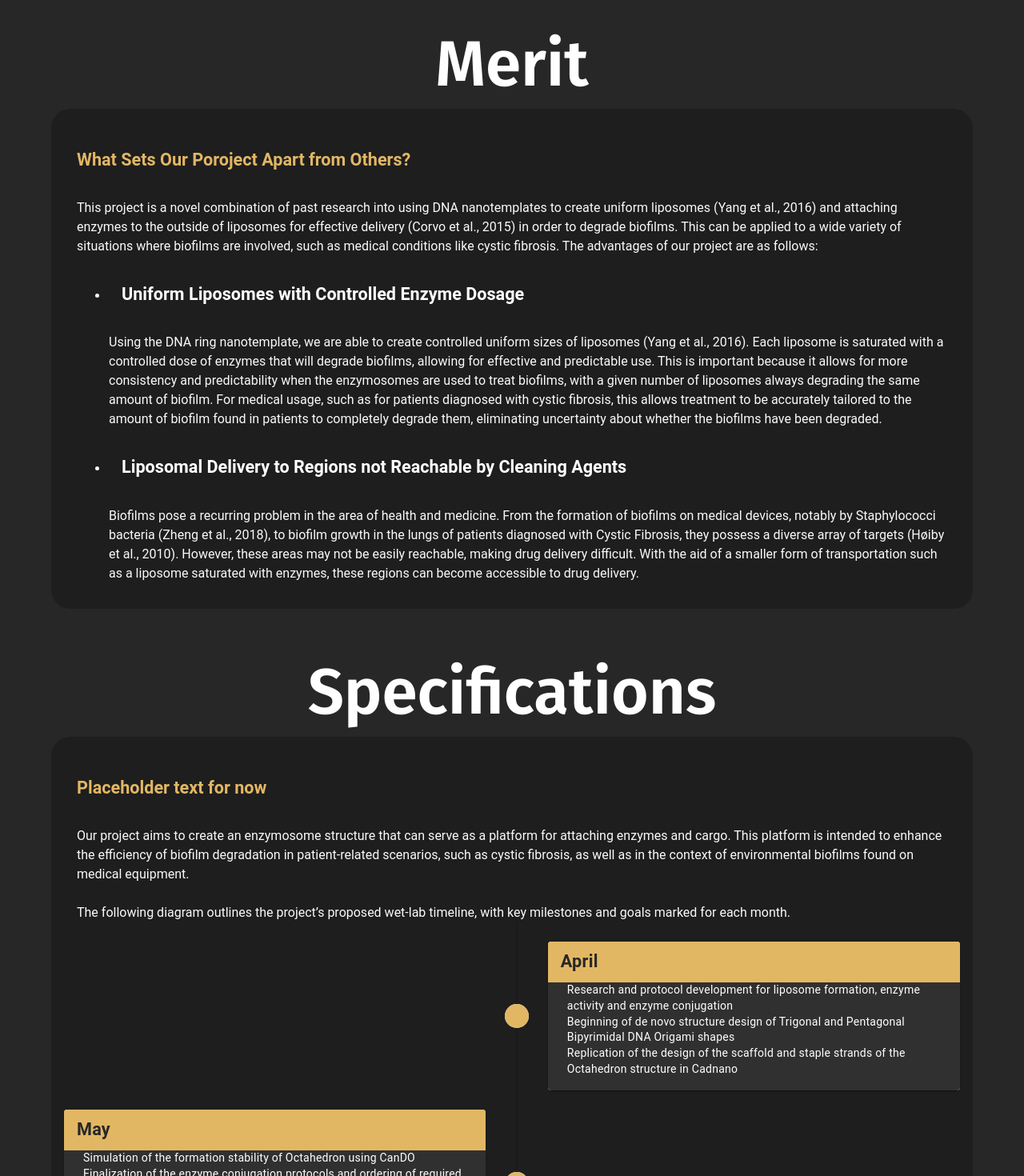
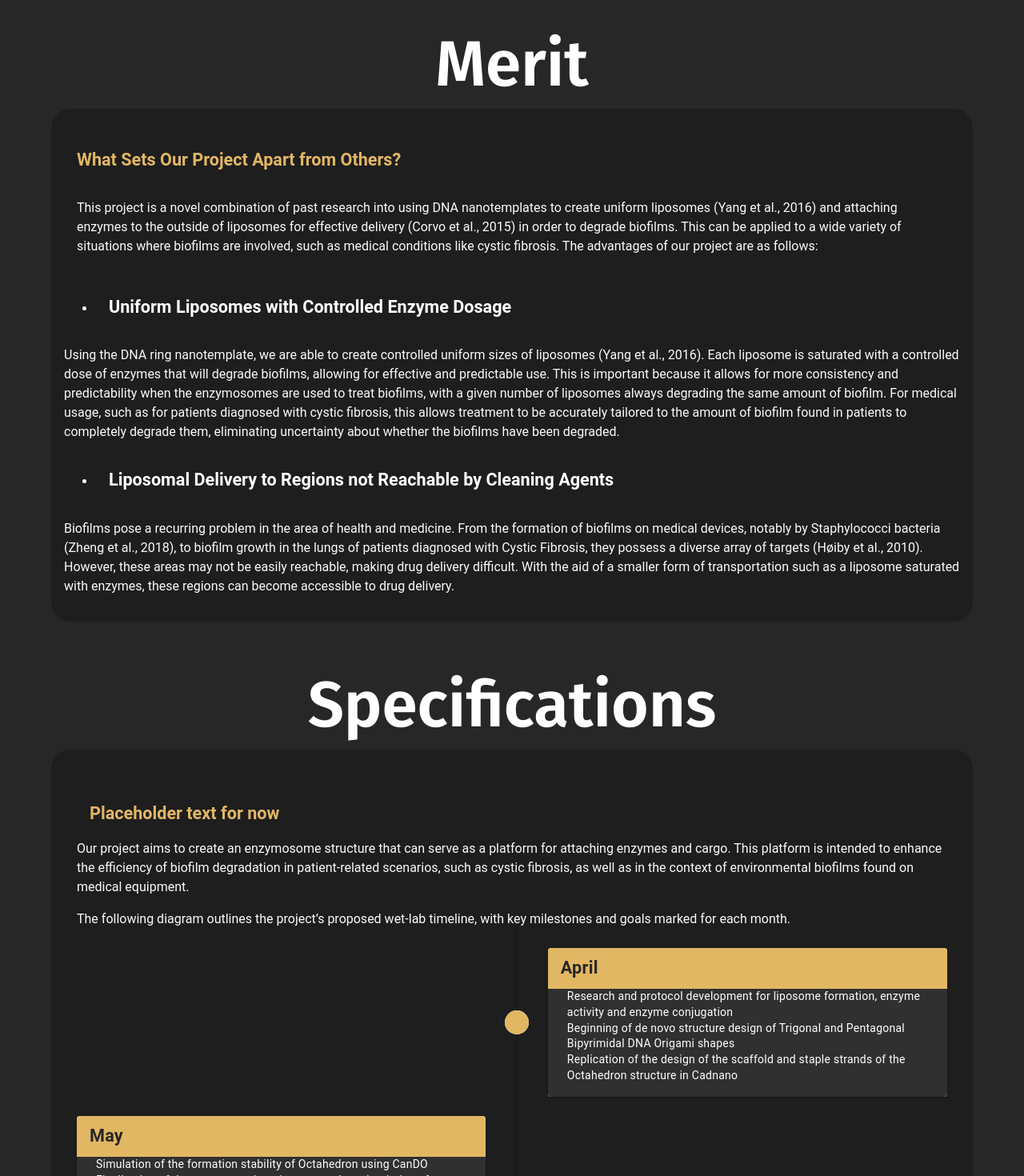
Before and after one commit to biomod2023/biomod2023, a Vue app: page /ideas in a window 1280 px wide. Shown: the part 3020-4490 px from the top of the page at 80% size. Built offline with nearby package versions, Linux system fonts and the light colour scheme; what oh-vue-icons, vue-window-size would draw is missing.

Commit message:
Some typos/spacing tweaks + Changed formatting to get consistent box padding for each section

```diff
--- a/src/views/IdeasView.vue
+++ b/src/views/IdeasView.vue
@@ -281,18 +281,20 @@ const tableData = {
       <div class="font-title text-title text-white text-5xl">Merit</div>
 
       <div>
-        <div class="bg-[#1e1e1e] p-4 max-w-6xl rounded-3xl mt-4">
-          <h2 class="text-gold p-4 mt-4 text-subtitle font-semibold">What Sets Our Poroject Apart from Others?</h2>
+        <div class="bg-dark p-4 max-w-6xl rounded-3xl mt-4">
+          <h2 class="text-gold p-4 mt-4 text-subtitle font-semibold">What Sets Our Project Apart from Others?</h2>
           <p class="p-4">
             This project is a novel combination of past research into using DNA nanotemplates to create uniform liposomes
             (Yang et al., 2016) and attaching enzymes to the outside
             of liposomes for effective delivery (Corvo et al., 2015) in order to degrade biofilms. This can be applied to
             a wide variety of situations where biofilms are involved,
             such as medical conditions like cystic fibrosis. The advantages of our project are as follows:
+          </p>
           <ul class="list-disc pl-10">
             <li>
-              <h2 class="text-white p-4 my-4 text-subtitle font-semibold">Uniform Liposomes with Controlled Enzyme Dosage
-              </h2>
+              <h2 class="text-white p-4 my-4 text-subtitle font-semibold">Uniform Liposomes with Controlled Enzyme Dosage</h2>
+            </li>
+          </ul>
           <p>
             Using the DNA ring nanotemplate, we are able to create controlled uniform sizes of liposomes (Yang et al.,
             2016). Each liposome is saturated with a controlled
@@ -304,11 +306,12 @@ const tableData = {
             biofilm found in patients to completely degrade them,
             eliminating uncertainty about whether the biofilms have been degraded.
           </p>
+          <ul class="list-disc pl-10">
+            <li>
+              <h2 class="text-white p-4 my-4 text-subtitle font-semibold">Liposomal Delivery to Regions not Reachable by Cleaning Agents</h2>
             </li>
-            <li>
-              <h2 class="text-white p-4 my-4 text-subtitle font-semibold">Liposomal Delivery to Regions not Reachable by
-                Cleaning Agents</h2>
-              <p>
+          </ul>
+          <p class="pb-4">
             Biofilms pose a recurring problem in the area of health and medicine. From the formation of biofilms on
             medical devices, notably by Staphylococci bacteria
             (Zheng et al., 2018), to biofilm growth in the lungs of patients diagnosed with Cystic Fibrosis, they
@@ -316,9 +319,6 @@ const tableData = {
             However, these areas may not be easily reachable, making drug delivery difficult. With the aid of a
             smaller form of transportation such as a liposome saturated
             with enzymes, these regions can become accessible to drug delivery.
-              </p>
-            </li>
-          </ul>
           </p>
         </div>
       </div>
@@ -329,9 +329,9 @@ const tableData = {
       <div class="font-title text-title text-white text-5xl">Specifications</div>
 
       <div>
-        <div class="bg-dark p-4 max-w-6xl rounded-3xl mt-4">
+        <div class="bg-dark p-8 max-w-6xl rounded-3xl mt-4">
           <h2 class="text-gold p-4 mt-4 text-subtitle font-semibold">Placeholder text for now</h2>
-          <p class="p-4">
+          <p class="">
             Our project aims to create an enzymosome structure that can serve as a platform for attaching enzymes and
             cargo. This platform is intended to enhance the efficiency of
             biofilm degradation in patient-related scenarios, such as cystic fibrosis, as well as in the context of
@@ -339,7 +339,7 @@ const tableData = {
           </p>
 
 
-          <p class="px-4 mt-2">
+          <p class="mt-4">
             The following diagram outlines the project’s proposed wet-lab timeline, with key milestones and goals marked
             for each month.
           </p>
@@ -381,7 +381,7 @@ const tableData = {
             future experiments.
           </p>
 
-          <div class="overflow-x-scroll w-full">
+          <div class="p-4 overflow-x-scroll w-full">
             <CustomTable2 :table-data="tableData" />
           </div>
 
```
Lines whose indentation alone changed are shown as unchanged.
